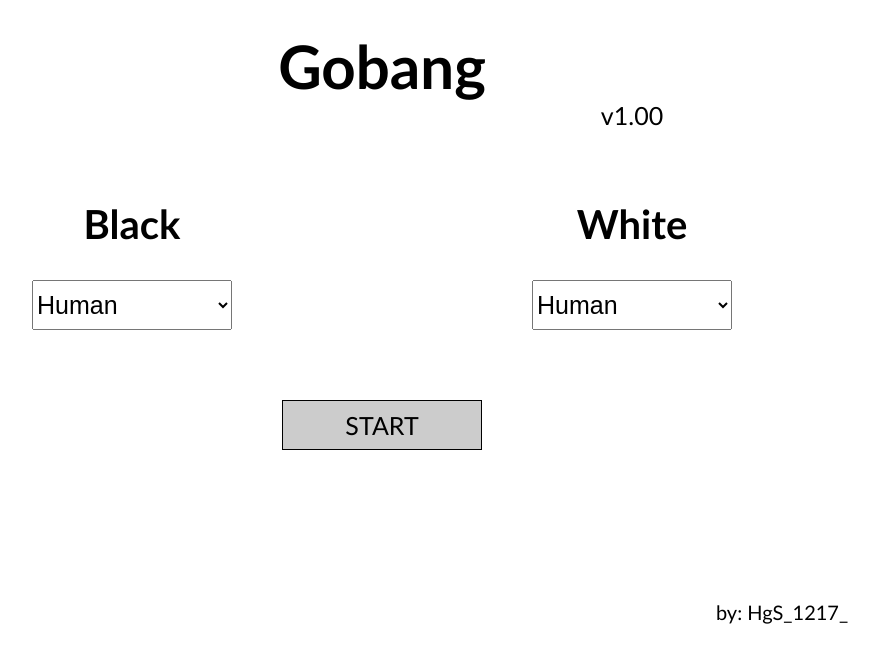
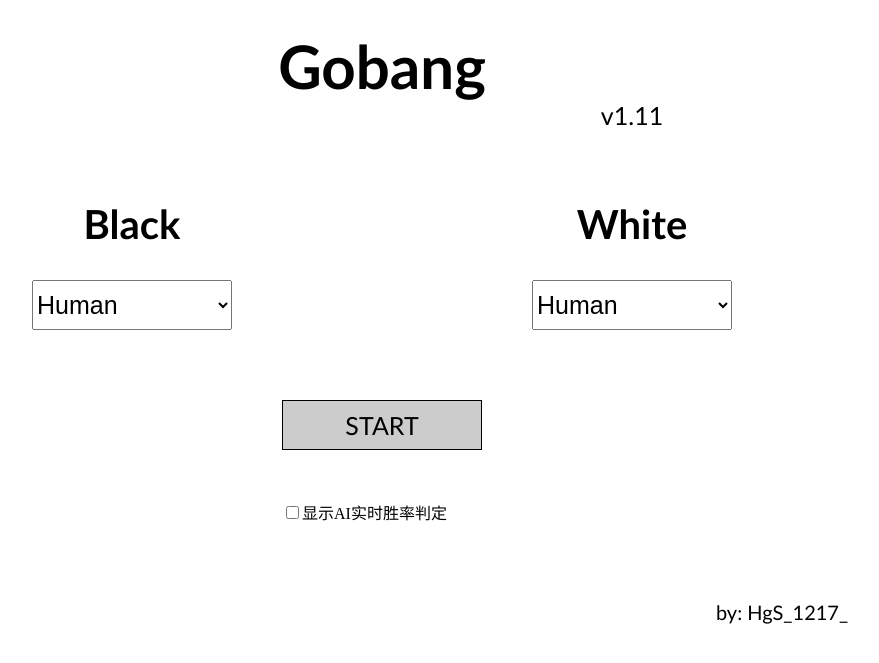
Before and after one commit to hgs1217/Gobang, a Flask app: page / in a window 1280 px wide. Shown: the top 663 px of the page, without its empty margins (118-997 px from the left). Run offline with Flask 2, Linux system fonts and the light colour scheme.

Commit message:
v1.11 更新
-添加了针对棋盘局面评分的置换表用于优化AI
-添加了一个开关用于控制胜率预测
-添加了打包用的bat执行文件

```diff
--- a/Gobang-web/config.py
+++ b/Gobang-web/config.py
@@ -2,4 +2,4 @@
 # @Create Date: 2017/9/17
 
 APP_NAME = 'Gobang'
-VERSION = 'v1.00'
+VERSION = 'v1.11'
--- a/Gobang-web/route.py
+++ b/Gobang-web/route.py
@@ -5,7 +5,6 @@ import json
 from flask import Blueprint, render_template, request, jsonify
 from config import VERSION
 from ai_manager import call, init, get_win_rate
-
 
 bp = Blueprint('Gobang', __name__, template_folder='templates')
 
@@ -18,8 +17,9 @@ def index():
 @bp.route('/board', methods=['POST'])
 def board():
     init()
-    p1_type, p2_type = request.form.get('p1Type'), request.form.get('p2Type')
-    return render_template('board.html', p1_type=p1_type, p2_type=p2_type)
+    p1_type, p2_type, show_rate = request.form.get('p1Type'), request.form.get(
+        'p2Type'), request.form.get('showRate')
+    return render_template('board.html', p1_type=p1_type, p2_type=p2_type, show_rate=show_rate)
 
 
 @bp.route('/ai', methods=['POST'])
--- a/Gobang-web/static/css/index.css
+++ b/Gobang-web/static/css/index.css
@@ -1,6 +1,6 @@
 
 .container {
-    height: 600px;
+    height: 625px;
     width: 1000px;
 
     user-select: none;
@@ -102,3 +102,9 @@
 
     font: 25px 'Arial';
 }
+
+.rate-checkbox {
+    position: absolute;
+    top: 500px;
+    left: 400px;
+}
--- a/Gobang-web/static/js/board.js
+++ b/Gobang-web/static/js/board.js
@@ -20,6 +20,7 @@ let board,
     recordP1Scores,
     recordP2Names,
     recordP2Scores,
+    showRate,
     playerTypes = [0, 0],
     playerNames = ['', ''],
     playerScores = [0, 0],
@@ -108,6 +109,11 @@ function initElement() {
         $('#g3-p2-score'), $('#g4-p2-score'),
         $('#g5-p2-score')]
     playerTypes = [parseInt($('#p1-type').text()), parseInt($('#p2-type').text())]
+
+    if ($('#show-rate').text() === 'false') {
+        $('#win-rate').attr('hidden', true)
+        $('#rate-content').attr('hidden', true)
+    }
 }
 
 function setName() {
--- a/Gobang-web/static/js/index.js
+++ b/Gobang-web/static/js/index.js
@@ -29,6 +29,7 @@ function init() {
 function start(e) {
     $.post('/board', {
         'p1Type': $('#black-selection').find("option:selected").val(),
-        'p2Type': $('#white-selection').find("option:selected").val()
+        'p2Type': $('#white-selection').find("option:selected").val(),
+        'showRate': $('#rate-checkbox').get(0).checked
     })
 }
--- a/Gobang-web/templates/board.html
+++ b/Gobang-web/templates/board.html
@@ -30,7 +30,7 @@
         </div>
 
         <div class="win-rate-bar">
-            <div class="win-rate">AI Win: </div>
+            <div class="win-rate" id="win-rate">AI Win: </div>
             <div class="win-rate-content" id="rate-content">50.000%</div>
         </div>
 
@@ -79,5 +79,6 @@
     </div>
     <div id="p1-type" hidden>{{p1_type}}</div>
     <div id="p2-type" hidden>{{p2_type}}</div>
+    <div id="show-rate" hidden>{{show_rate}}</div>
 </body>
 </html>
--- a/Gobang-web/templates/index.html
+++ b/Gobang-web/templates/index.html
@@ -36,6 +36,10 @@
                 </select>
             </div>
         </div>
+        <label class="rate-checkbox">
+            <input type="checkbox" id="rate-checkbox">显示AI实时胜率判定
+        </label>
+
         <button class="start" onclick="start(event)" >START</button>
     </div>
 </body>
```
Also changed, not shown: 3 other files.
